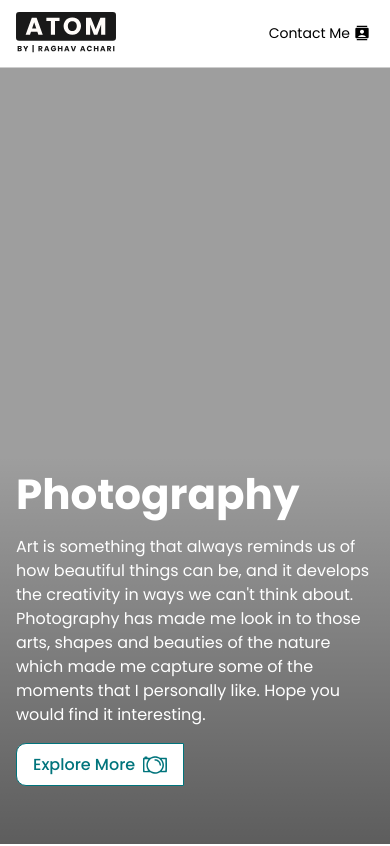
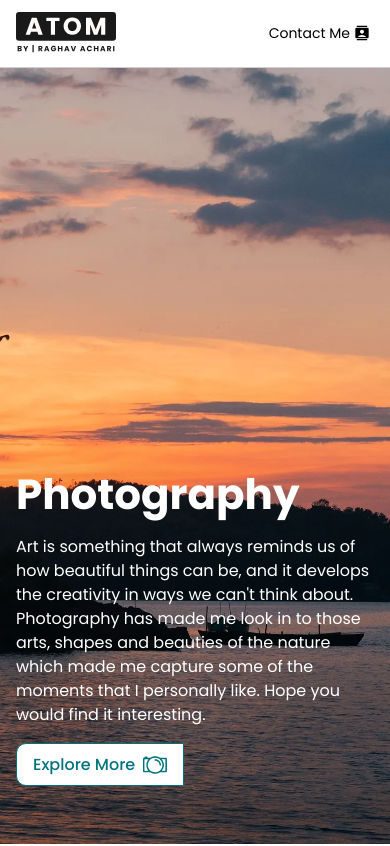
Before and after one commit to RaghavendraAchari/atom-react, a React (Create React App) app: page / in a window 390 px wide. Shown: the top 846 px of the page. Built offline with nearby package versions, Linux system fonts and the light colour scheme; a web font is replaced by a local one.

Commit message:
minor changes

```diff
--- a/src/components/PhotoBanner/PhotoBanner.scss
+++ b/src/components/PhotoBanner/PhotoBanner.scss
@@ -44,9 +44,10 @@ p{
 @media only screen and (max-width: 480px) {
     .photoBanner{
         padding: 16px;
-        background-image: linear-gradient(to top, #00000069, transparent,transparent),
-            url(http://localhost:3000/static/media/PhotoBanner.d581823f6ddc50ff096b.webp),
-            linear-gradient(to top,rgb(0 0 0 / 89%),rgb(68 68 68 / 75%), transparent);
+        background-image:
+        linear-gradient(to top, #00000069, transparent,transparent),
+        url("../../../public/assets/PhotoBanner.webp"),
+        linear-gradient(to top,rgb(0 0 0 / 89%),rgb(68 68 68 / 75%), transparent);
 
         .contents{
             width: 100%;
```
Also changed, not shown: 6 other files (tests, documents, lock files or other folders).
